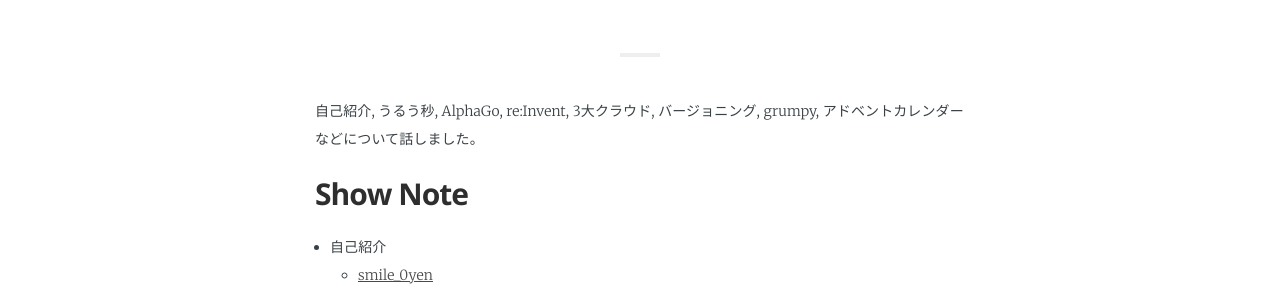
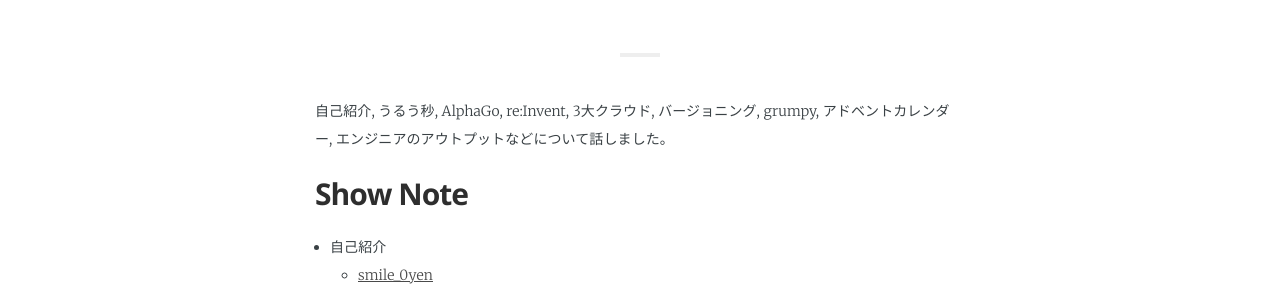
Before and after one commit to rehashfm/rehash.fm, a Jekyll site: the page built from _posts/2017-01-08-1.md, in a window 1280 px wide. Shown: the part 511-805 px from the top of the page. Built offline with Jekyll 4.4.1, drawn with Linux system fonts in a browser that asks for light colours; some web fonts are replaced.

Commit message:
Adding comment

```diff
--- a/_posts/2017-01-08-1.md
+++ b/_posts/2017-01-08-1.md
@@ -8,7 +8,7 @@ author:            smile-0yen,azihsoyn
 excerpt:           自己紹介, うるう秒, AlphaGo, re:Invent, 3大クラウド, バージョニング, grumpy, アドベントカレンダーなどについて話しました。
 ---
 
-自己紹介, うるう秒, AlphaGo, re:Invent, 3大クラウド, バージョニング, grumpy, アドベントカレンダーなどについて話しました。
+自己紹介, うるう秒, AlphaGo, re:Invent, 3大クラウド, バージョニング, grumpy, アドベントカレンダー, エンジニアのアウトプットなどについて話しました。
 
 ## Show Note
 * 自己紹介
```
